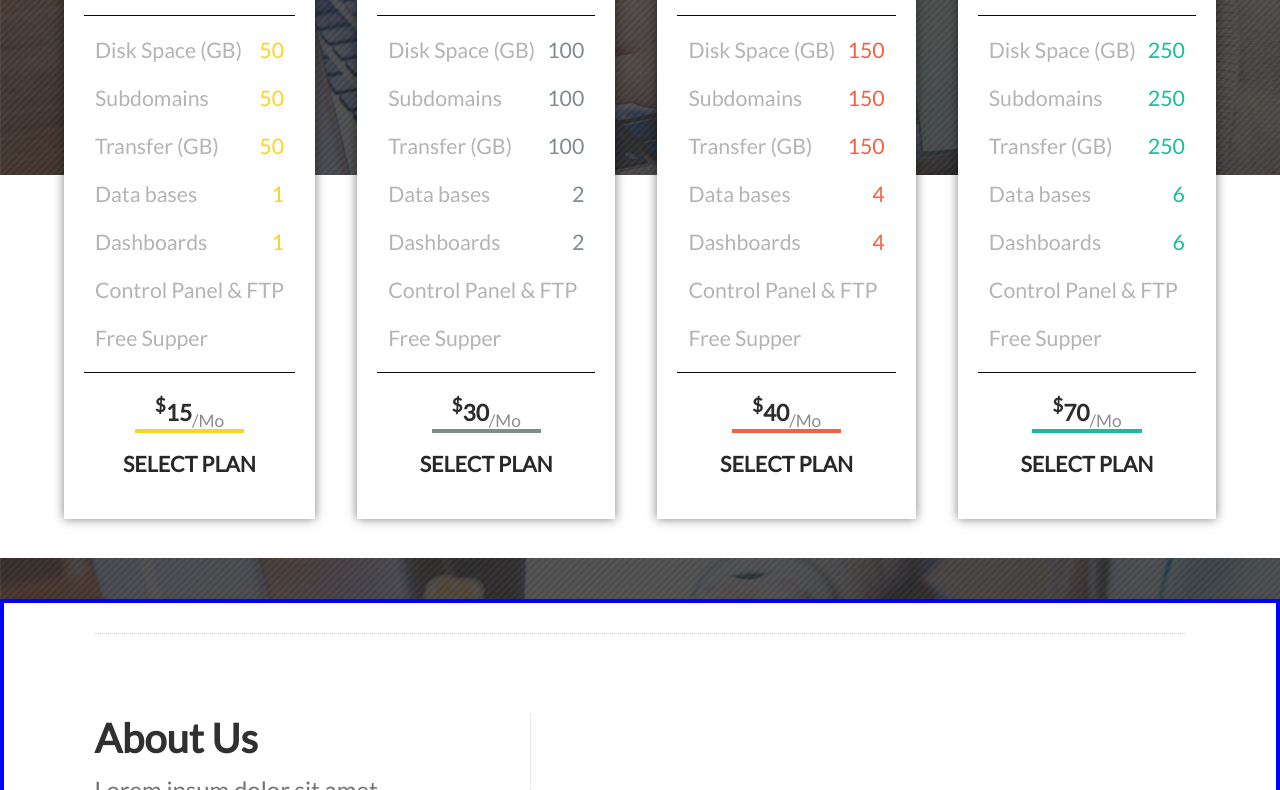
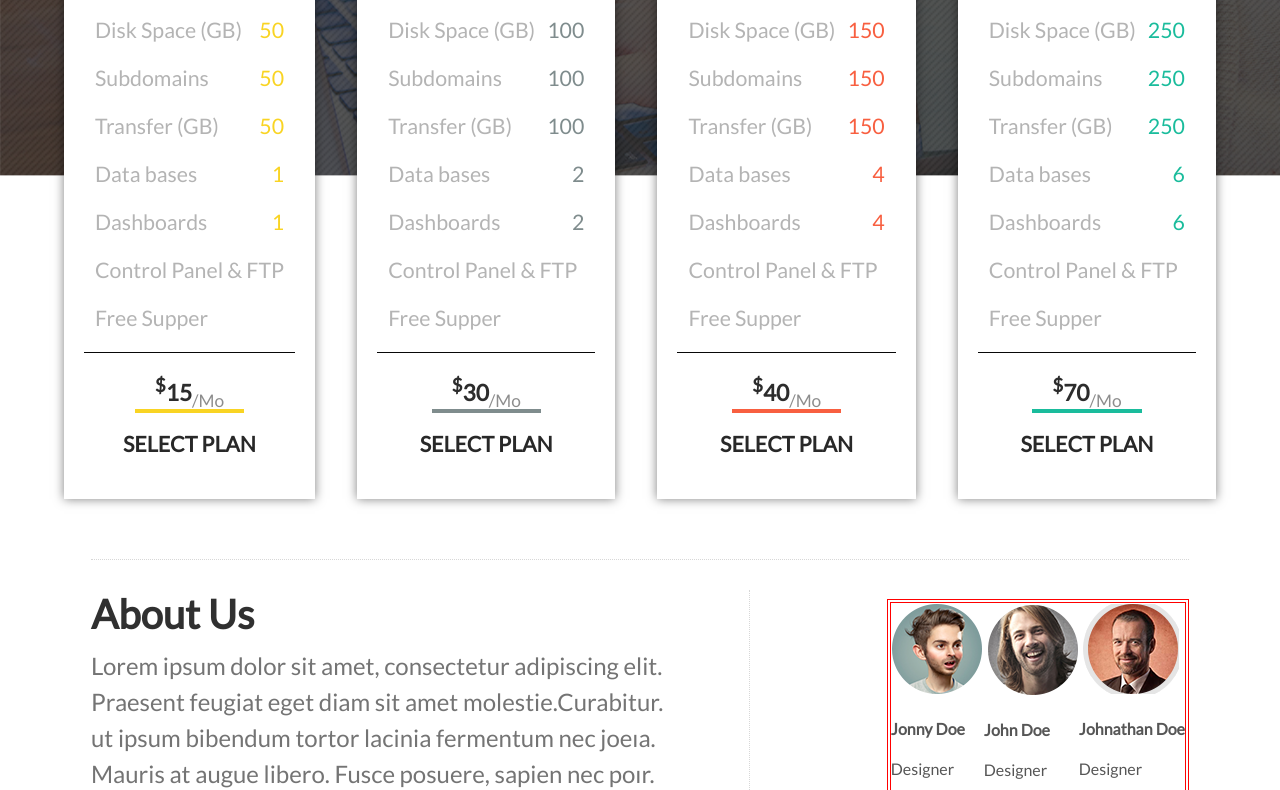
Before and after one commit to marry705/markup-2018q3, a website: page index.html in a window 1280 px wide. Shown: the part 1788-2578 px from the top of the page. Drawn offline with Linux system fonts and the light colour scheme.

```diff
--- a/style/style.css
+++ b/style/style.css
@@ -18,7 +18,6 @@
     background-image: url(../img/header.png);
     background-color: black;
     height: 900px;
-    /*width: 1600px;*/
 }
 .headermanue img{
     min-width: 133px;
@@ -172,19 +171,17 @@
     width: 10px;
     background-color: #2fac6c;
 }
-/*
 .domens th {
 
-}  */
+}
 /*Prices*/
 .price{
     background-image: url(../img/prices.png);
-    /*width: 1600px; */
     display: flex;
     justify-content: center;
     align-items: center;
-    padding-top: 80px;
-    padding-bottom: 80px;
+    padding-top: 60px;
+    padding-bottom: 30px;
 }
 .allprice{
     height: 90%; width: 90%;
@@ -344,7 +341,6 @@
     justify-content: center;
     align-items: center;
     padding: 30px;
-    border: 4px solid blue ;
 }
 .abouUscont{
     display: flex;
@@ -352,11 +348,12 @@
     align-items: center;
     width: 90%;
     margin: 0;
-    padding-top: 80px;
+    padding-top: 30px;
+    padding-bottom: 30px;
     border-top: 1.5px dotted #d7d7d7;
 }
 .infabotUs{
-    width:40%;
+    width:60%;
     padding-right: 30px;
     margin: 0;
     border-right: 1.5px dotted #d7d7d7;
@@ -389,7 +386,7 @@
 /*block comments*/
 .comments{
     background-image: url(../img/coments.png);
-    /*width: 1600px;*/
+    height: 193px;
     font-size: 15pt;
     text-align: center;
     color: rgba(255, 255, 255, 255);
@@ -397,7 +394,6 @@
     flex-direction: column;
     justify-content: center;
     align-items: center;
-    padding: 25px;
 }
 .comments blockquote{
     font-weight: lighter;
@@ -423,7 +419,7 @@
     display: flex;
     justify-content: space-between;
     align-items: center;
-    height: 70%; width: 90%;
+    height: 70%;
 }
 .server{
     margin: 5px;
```
